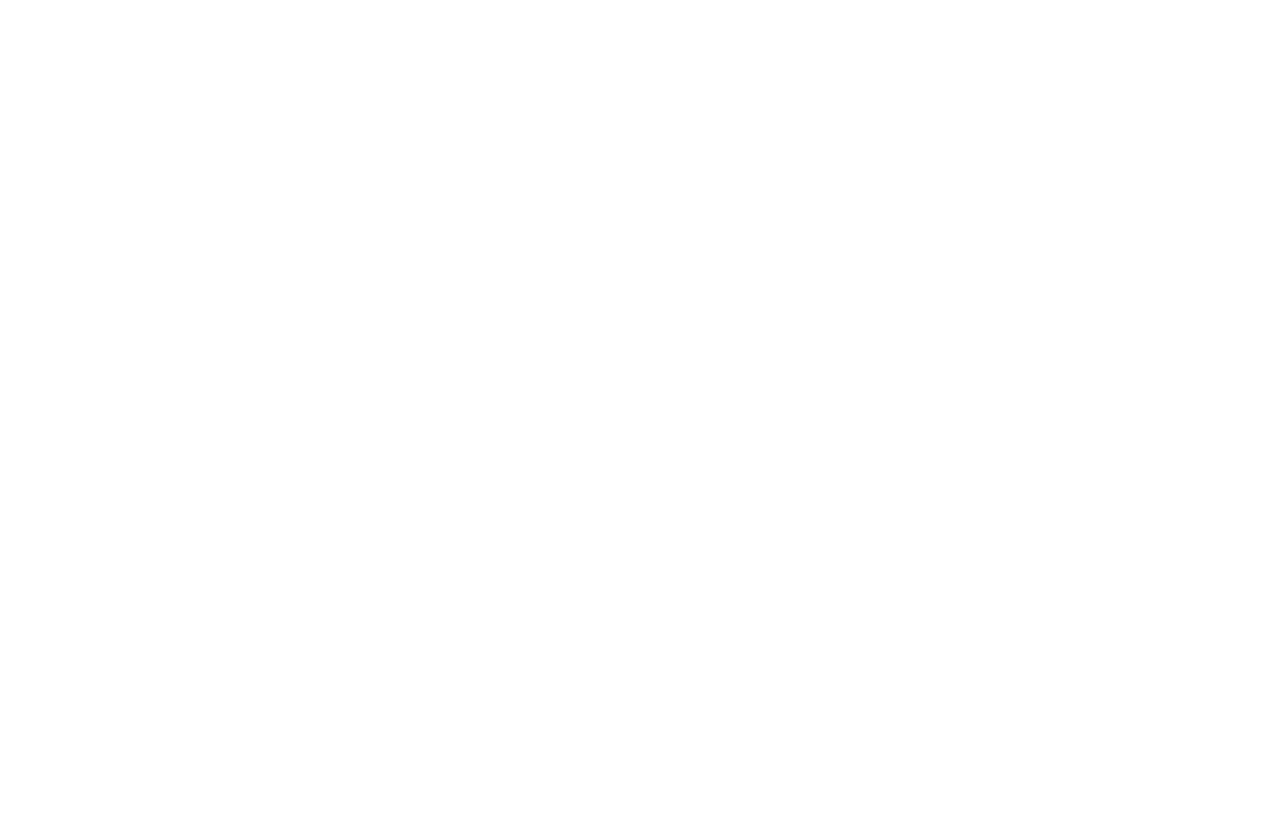
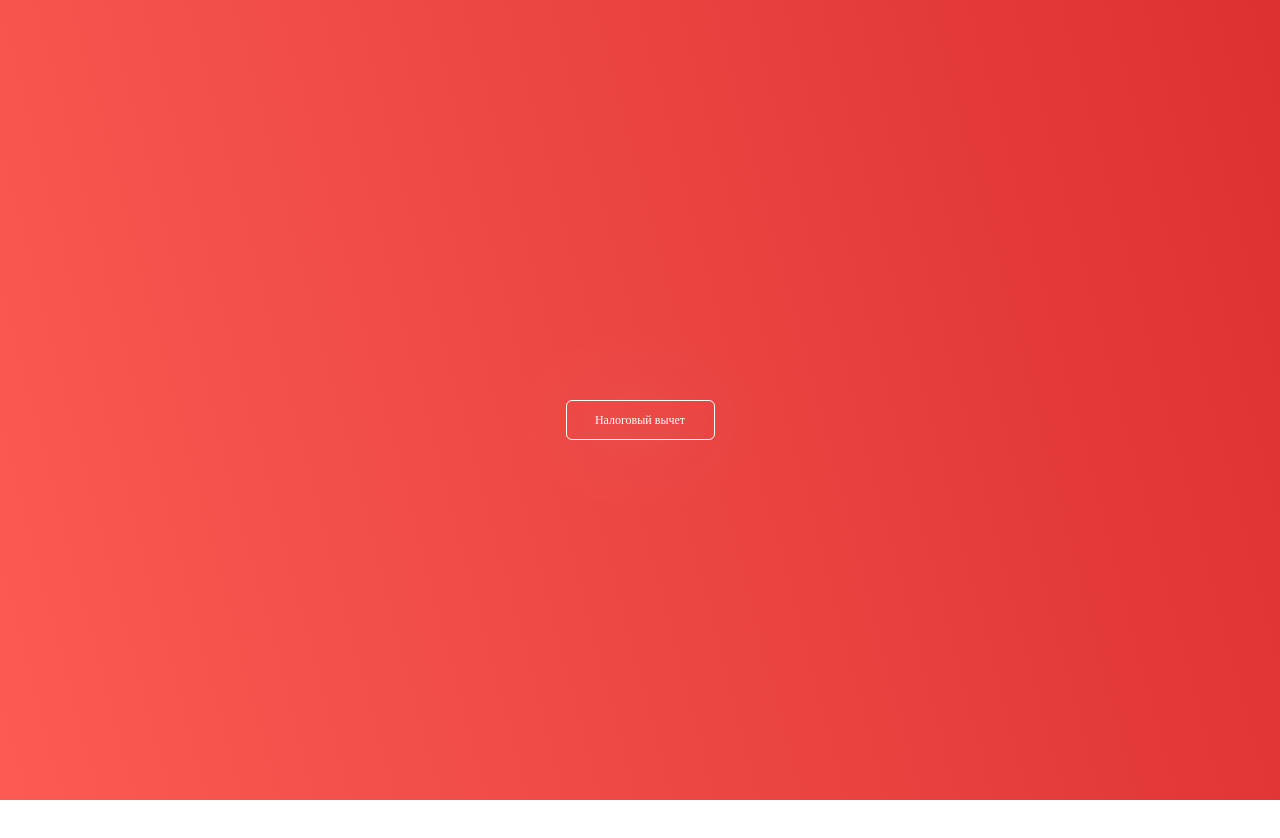
Before and after one commit to Evgeni-Borsch/vue-test-nalog, a Vue app: page /#/def in a window 1280 px wide. Before the commit the page ends 800 px from the top, so only its background shows below. Built offline with nearby package versions, Linux system fonts and the light colour scheme.

Commit message:
set up vue-router

```diff
--- a/package.json
+++ b/package.json
@@ -16,7 +16,7 @@
   "devDependencies": {
     "@vue/cli-plugin-babel": "~4.5.0",
     "@vue/cli-plugin-eslint": "~4.5.0",
-    "@vue/cli-service": "~4.5.0",
+    "@vue/cli-service": "^4.5.13",
     "babel-eslint": "^10.1.0",
     "eslint": "^6.7.2",
     "eslint-plugin-vue": "^6.2.2",
--- a/src/App.vue
+++ b/src/App.vue
@@ -1,22 +1,63 @@
 <template>
   <div id="app">
-
+    <div class="main">
+      <div class="container">
+            <button class="main_btn" type="button" @click="$router.push('/def')">
+              <span class="main_btn_text"> Налоговый вычет </span>
+            </button>
+        <default-page></default-page>
+      </div>
+    </div>
   </div>
 </template>
 
 <script>
+import defaultPage from './components/defaultPage.vue'
 
 
 export default {
   name: 'App',
   components: {
-
+    defaultPage,
+    // lastPage
   }
 }
 </script>
 
 <style>
-#app {
-  background: red;
+*{
+  box-sizing: border-box;
+}
+body{
+  margin: 0;
+  overflow: hidden;
+}
+.main {
+  width: 100%;
+  height: 100vh;
+  background: linear-gradient(255.35deg, #DC3131 0.83%, rgba(255, 79, 79, 0) 108.93%), #FF5E56;
+}
+.container{
+  display: flex;
+  padding: 50vh 0;
+
+}
+.main_btn {
+  width: 149px;
+  height: 40px;
+  margin: 0 auto;
+  border: 1px solid #FFFFFF;
+  box-sizing: border-box;
+  filter: drop-shadow(0px 0px 44px #CFDAE7);
+  border-radius: 6px;
+  background: none;
+}
+.main_btn_text{
+  color: #FFFFFF;
+  font-family: Lab Grotesque;
+  font-style: normal;
+  font-weight: 500;
+  font-size: 12px;
+  line-height: 16px;
 }
 </style>
--- /dev/null
+++ b/src/components/defaultPage.vue
@@ -0,0 +1,15 @@
+<template>
+  <div class="defaultPage">
+
+  </div>
+</template>
+
+<script>
+export default {
+
+}
+</script>
+
+<style>
+
+</style>
--- a/src/main.js
+++ b/src/main.js
@@ -1,8 +1,10 @@
 import Vue from 'vue'
 import App from './App.vue'
+import router from '@/router.js'
 
 Vue.config.productionTip = false
 
 new Vue({
   render: h => h(App),
+  router
 }).$mount('#app')
--- /dev/null
+++ b/src/router.js
@@ -0,0 +1,19 @@
+import Vue from 'vue'
+import Router from 'vue-router'
+
+import defaultPage from '@/components/defaultPage'
+
+Vue.use(Router);
+
+let router = new Router({
+  routes:[
+    {
+      path:'/def',
+      name:'default',
+      component: defaultPage
+    }
+  ]
+
+});
+
+export default router;
```
Also changed, not shown: src/components/lastPage.vue (added, +13 -0 lines), 1 other file (tests, documents, lock files or other folders).
